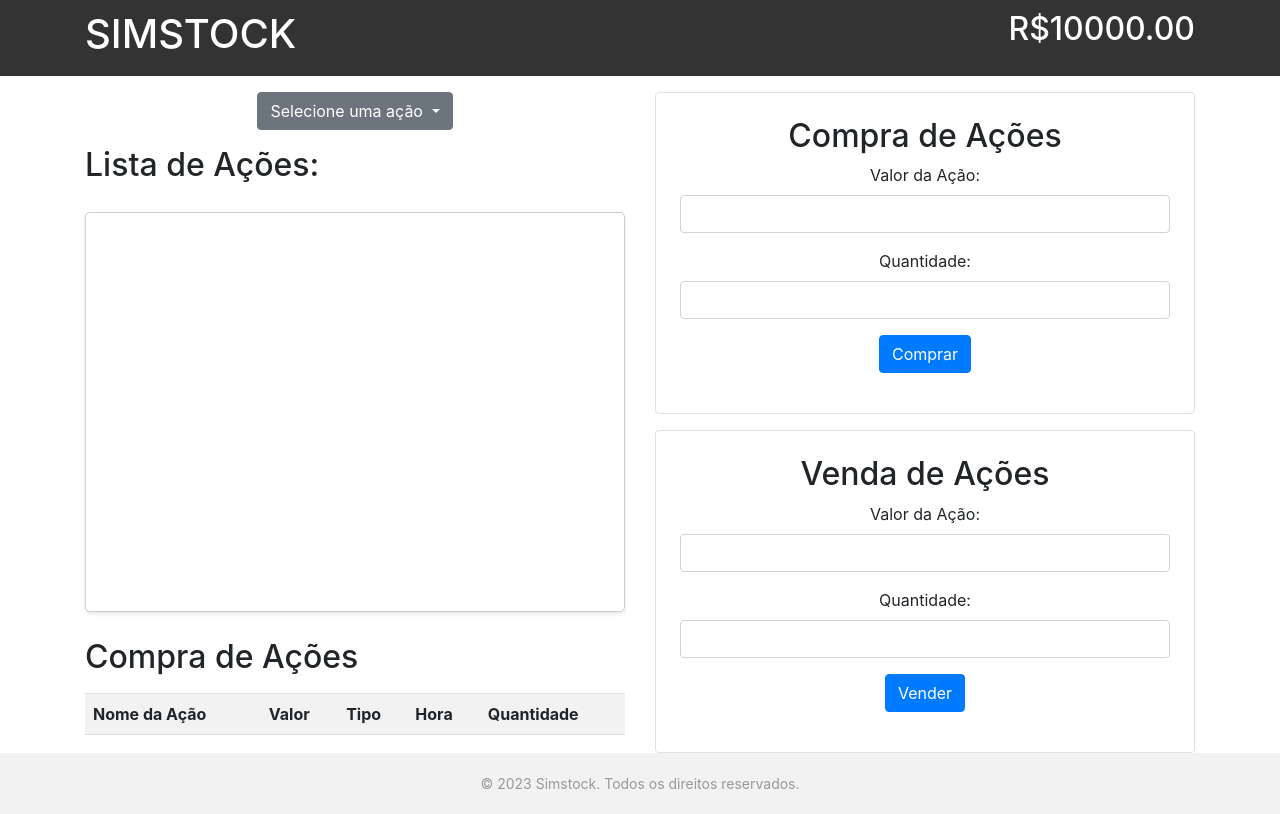
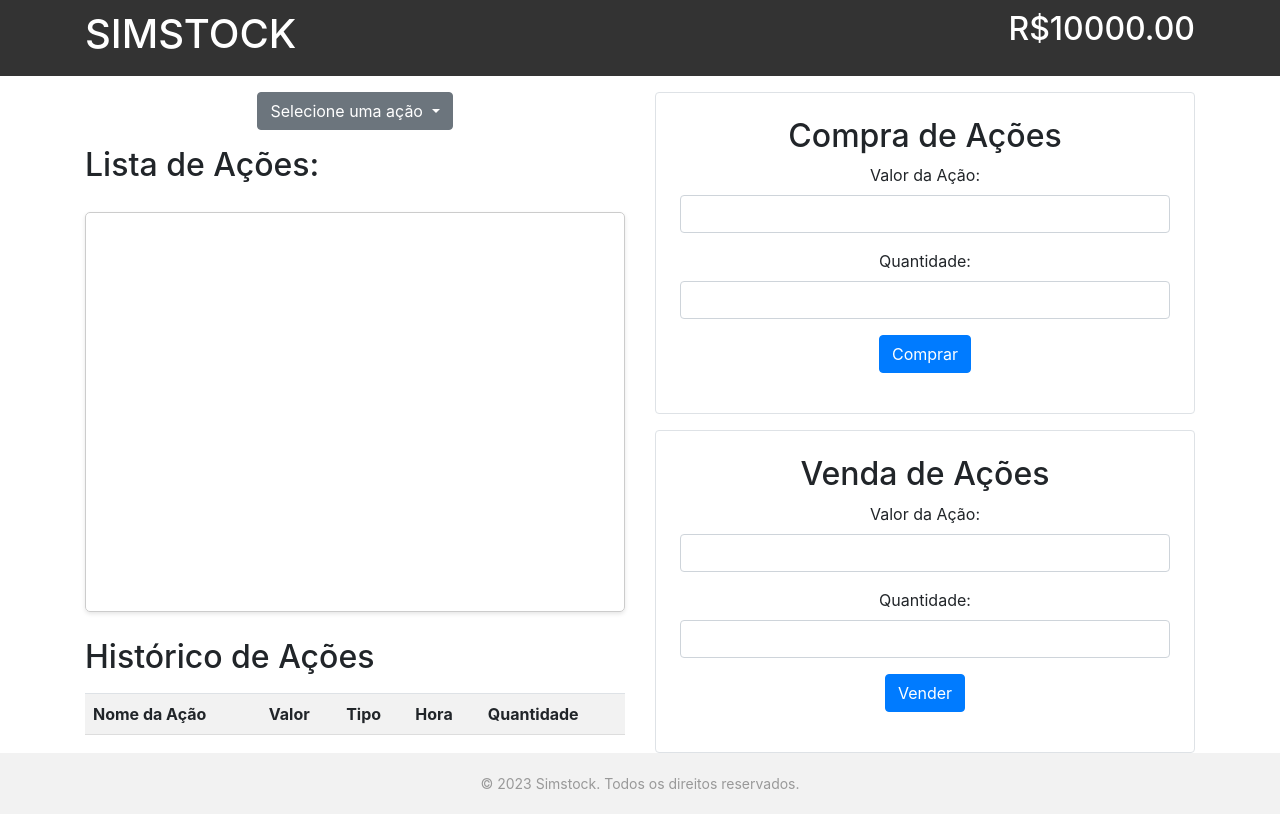
Before and after one commit to AILAB-CEFET-RJ/simstock, a website: page UI/index.html in a window 1280 px wide. Drawn offline with nearby package versions, Linux system fonts and the light colour scheme; no server answers.

Commit message:
Acertando título do histórico

```diff
--- a/UI/index.html
+++ b/UI/index.html
@@ -42,7 +42,7 @@
 
 
                     <table id="historico-table" class="table mt-3">
-                        <h2>Compra de Ações</h2>
+                        <h2>Histórico de Ações</h2>
                         <thead>
                             <tr>
                                 <th>Nome da Ação</th>
```
